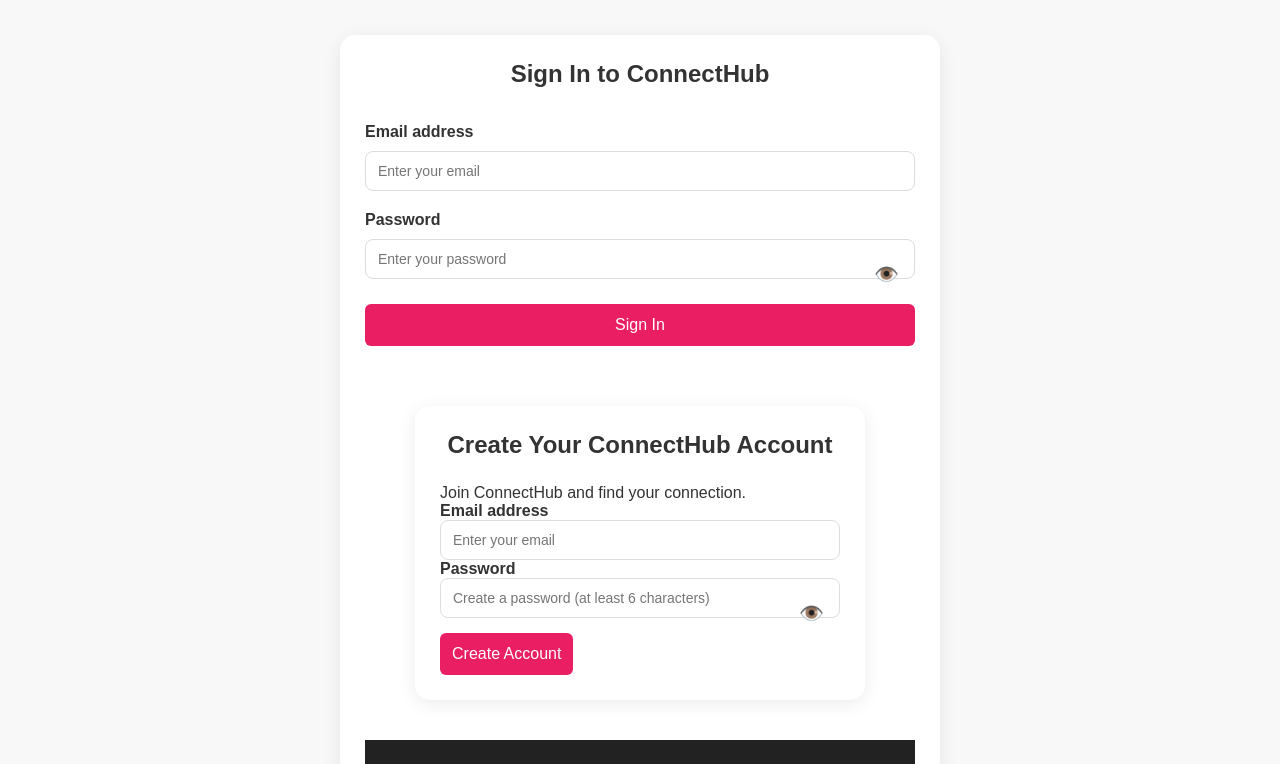
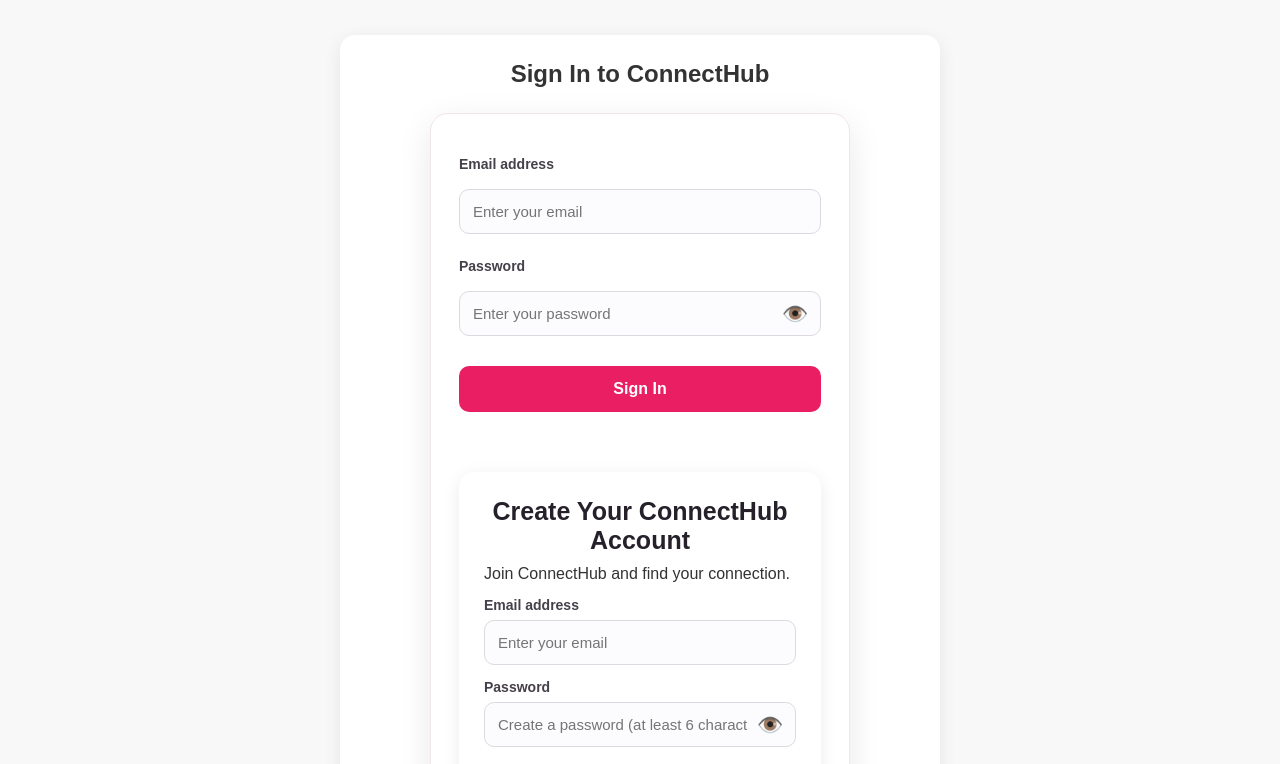
Before and after one commit to FOCUSRICA/ConnectHub-, a plain HTML site: page index.html in a window 1280 px wide. Shown: the part 3470-4234 px from the top of the page. Drawn offline with Linux system fonts and the light colour scheme; no server answers; files whose address does not match are found by name.

Commit message:
Update style.css

```diff
--- a/style.css
+++ b/style.css
@@ -2158,3 +2158,169 @@
     background: transparent;
     color: #e91e63;
 }
+
+/* ===== CONNECTHUB AUTHENTICATION DESIGN ===== */
+
+#login-form,
+#register-form,
+#signin-form,
+#signup-form,
+.auth-form {
+    width: 100%;
+    max-width: 420px;
+    margin: 25px auto;
+    padding: 28px;
+    box-sizing: border-box;
+    background: #ffffff;
+    border: 1px solid #f1e5eb;
+    border-radius: 18px;
+    box-shadow: 0 10px 35px rgba(30, 20, 30, 0.09);
+}
+
+/* Form headings */
+#login-form h1,
+#login-form h2,
+#register-form h1,
+#register-form h2,
+#signin-form h1,
+#signin-form h2,
+#signup-form h1,
+#signup-form h2,
+.auth-form h1,
+.auth-form h2 {
+    text-align: center;
+    color: #25202a;
+    margin: 0 0 10px;
+    font-size: 25px;
+    font-weight: 700;
+}
+
+/* Input labels */
+#login-form label,
+#register-form label,
+#signin-form label,
+#signup-form label,
+.auth-form label {
+    display: block;
+    margin: 14px 0 7px;
+    color: #45404a;
+    font-size: 14px;
+    font-weight: 600;
+}
+
+/* Text, email and password fields */
+#login-form input,
+#register-form input,
+#signin-form input,
+#signup-form input,
+.auth-form input {
+    width: 100%;
+    min-height: 45px;
+    padding: 11px 13px;
+    box-sizing: border-box;
+    border: 1px solid #ded9e0;
+    border-radius: 10px;
+    background: #fcfbfd;
+    color: #25202a;
+    font-size: 15px;
+    outline: none;
+    transition: border-color 0.2s, box-shadow 0.2s;
+}
+
+/* Pink focus effect */
+#login-form input:focus,
+#register-form input:focus,
+#signin-form input:focus,
+#signup-form input:focus,
+.auth-form input:focus {
+    border-color: #e91e63;
+    box-shadow: 0 0 0 3px rgba(233, 30, 99, 0.12);
+    background: #ffffff;
+}
+
+/* Sign In and Register submit buttons */
+#login-form button[type="submit"],
+#register-form button[type="submit"],
+#signin-form button[type="submit"],
+#signup-form button[type="submit"],
+.auth-form button[type="submit"] {
+    width: 100%;
+    min-height: 46px;
+    margin-top: 20px;
+    padding: 12px 16px;
+    border: none;
+    border-radius: 10px;
+    background: #e91e63;
+    color: #ffffff;
+    font-size: 16px;
+    font-weight: 700;
+    cursor: pointer;
+    transition: background 0.2s, transform 0.2s,
+                box-shadow 0.2s;
+}
+
+#login-form button[type="submit"]:hover,
+#register-form button[type="submit"]:hover,
+#signin-form button[type="submit"]:hover,
+#signup-form button[type="submit"]:hover,
+.auth-form button[type="submit"]:hover {
+    background: #c2185b;
+    box-shadow: 0 5px 14px rgba(233, 30, 99, 0.22);
+    transform: translateY(-1px);
+}
+
+/* ===== PASSWORD EYE BUTTON ===== */
+
+.password-wrapper {
+    position: relative;
+    width: 100%;
+}
+
+.password-wrapper input {
+    padding-right: 48px !important;
+}
+
+.password-wrapper .toggle-password {
+    position: absolute;
+    right: 8px;
+    top: 50%;
+    transform: translateY(-50%);
+    display: flex;
+    align-items: center;
+    justify-content: center;
+    width: 36px;
+    height: 36px;
+    margin: 0;
+    padding: 0;
+    border: none;
+    border-radius: 8px;
+    background: transparent;
+    color: #6b6470;
+    font-size: 21px;
+    line-height: 1;
+    opacity: 1;
+    visibility: visible;
+    cursor: pointer;
+    z-index: 5;
+    transition: color 0.2s, background 0.2s;
+}
+
+.password-wrapper .toggle-password:hover {
+    background: #fce4ec;
+    color: #e91e63;
+    transform: translateY(-50%);
+}
+
+/* Smaller screens */
+@media (max-width: 480px) {
+    #login-form,
+    #register-form,
+    #signin-form,
+    #signup-form,
+    .auth-form {
+        max-width: 100%;
+        margin: 15px auto;
+        padding: 22px 18px;
+        border-radius: 15px;
+    }
+}
```
